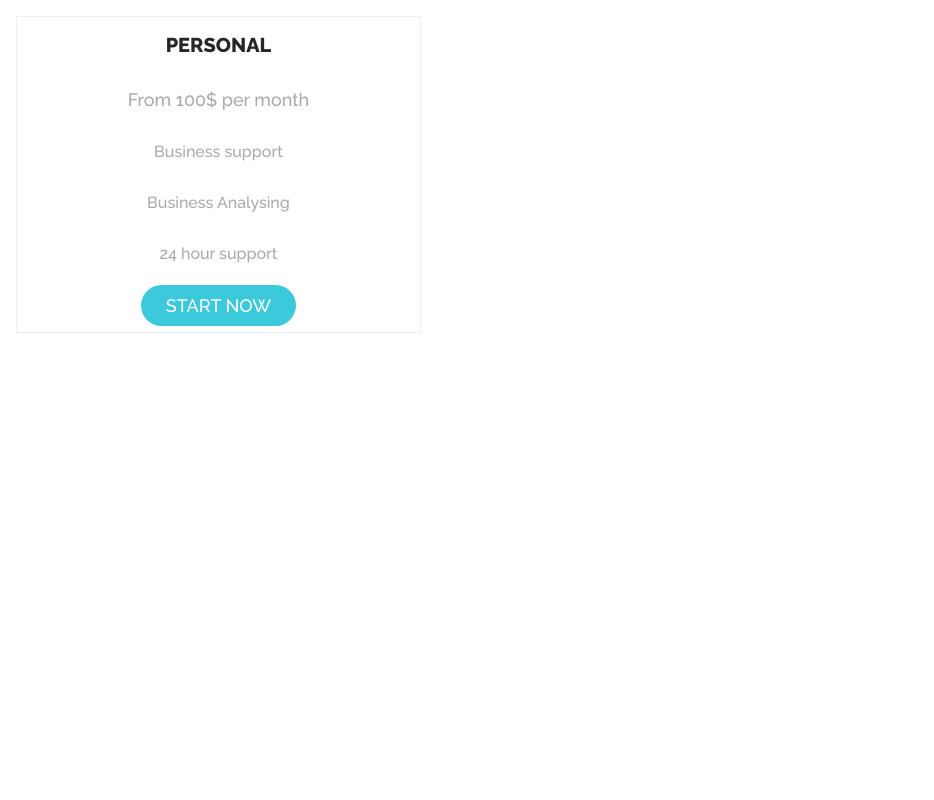
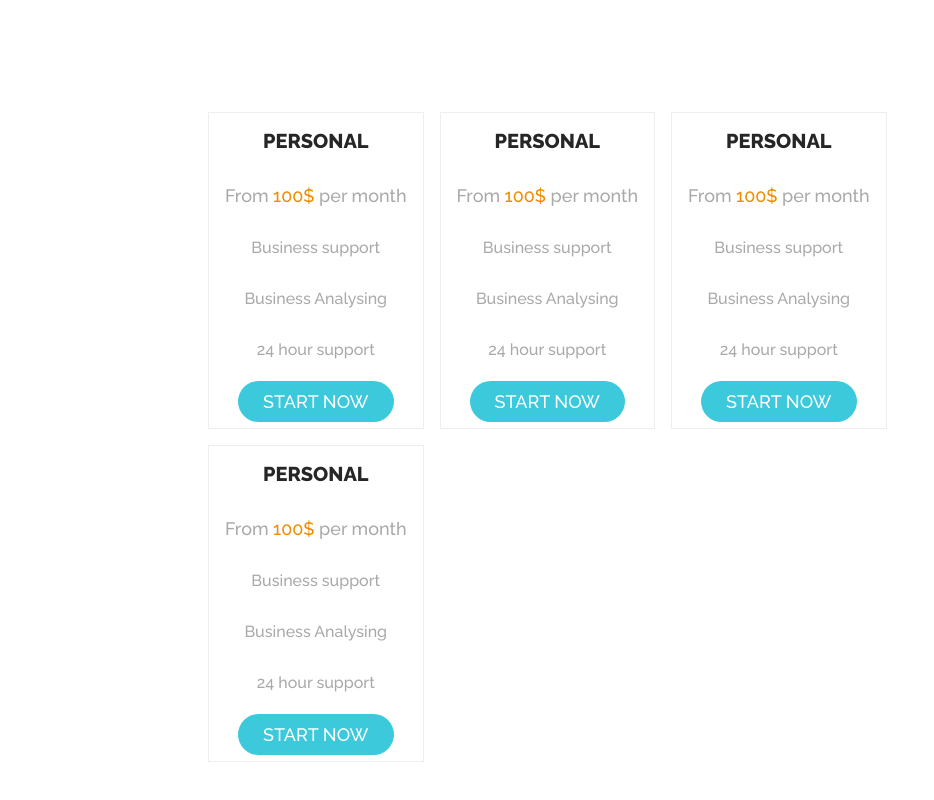
Before and after one commit to Anneta-P/media-query-adaptation-2, a plain HTML site: page index.html in a window 1280 px wide. Shown: the whole page, without its empty margins (0-934 px from the left). Drawn offline with Linux system fonts and the light colour scheme.

Commit message:
add grid cols

```diff
--- a/index.html
+++ b/index.html
@@ -28,14 +28,45 @@
       <div class="header-primary">Pricing</div>
       <div class="heading-secondary"> Some of our features</div>
     </div>
-  </section>
-  <section class="section-pricing" id="priciing">
-    <div class="container grid grid--4-cols""> -->
+  </section> -->
 
-  <div class=" columns">
+  <section class="section-cards" id="first">
+    <div class="container grid grid--4-cols"">
+
+  <div class=" column">
       <ul class="price">
         <li class="header">Personal</li>
-      <li class="price-header">From 100$ per month</li>
+        <li class="price-header">From <span class="colortext">100$</span> per month</li>
+        <li>Business support</li>
+        <li>Business Analysing</li>
+        <li>24 hour support</li>
+        <li class="btn-padding"><a href="#" class="button">Start now </a></li>
+      </ul>
+    </div>
+    <div class=" column">
+      <ul class="price">
+        <li class="header">Personal</li>
+        <li class="price-header">From <span class="colortext">100$</span> per month</li>
+        <li>Business support</li>
+        <li>Business Analysing</li>
+        <li>24 hour support</li>
+        <li class="btn-padding"><a href="#" class="button">Start now </a></li>
+      </ul>
+    </div>
+    <div class=" column">
+      <ul class="price">
+        <li class="header">Personal</li>
+        <li class="price-header">From <span class="colortext">100$</span> per month</li>
+        <li>Business support</li>
+        <li>Business Analysing</li>
+        <li>24 hour support</li>
+        <li class="btn-padding"><a href="#" class="button">Start now </a></li>
+      </ul>
+    </div>
+    <div class=" column">
+      <ul class="price">
+        <li class="header">Personal</li>
+        <li class="price-header">From <span class="colortext">100$</span> per month</li>
         <li>Business support</li>
         <li>Business Analysing</li>
         <li>24 hour support</li>
--- a/styles.css
+++ b/styles.css
@@ -18,9 +18,9 @@ display: inline block* - we can add space*/
   box-sizing: border-box;
 }
 
-.columns {
+.column {
   float: left;
-  width: 33.3%;
+  /* width: 23.33%; */
   padding: 8px;
 }
 
@@ -69,3 +69,26 @@ display: inline block* - we can add space*/
   text-transform: uppercase;
   font-size: 18px;
 }
+
+.colortext {
+  color: #f08c00;
+}
+
+@media only screen and (max-width: 600px) {
+  .columns {
+    width: 100%;
+  }
+}
+
+/*GRIDS*/
+
+.grid--4-cols {
+  grid-template-columns: repeat(4, 1fr);
+}
+
+.container {
+  max-width: 120rem;
+  padding: 6rem 12rem;
+  margin: 0px auto;
+  text-align: center;
+}
```
Lines whose indentation alone changed are shown as unchanged.
